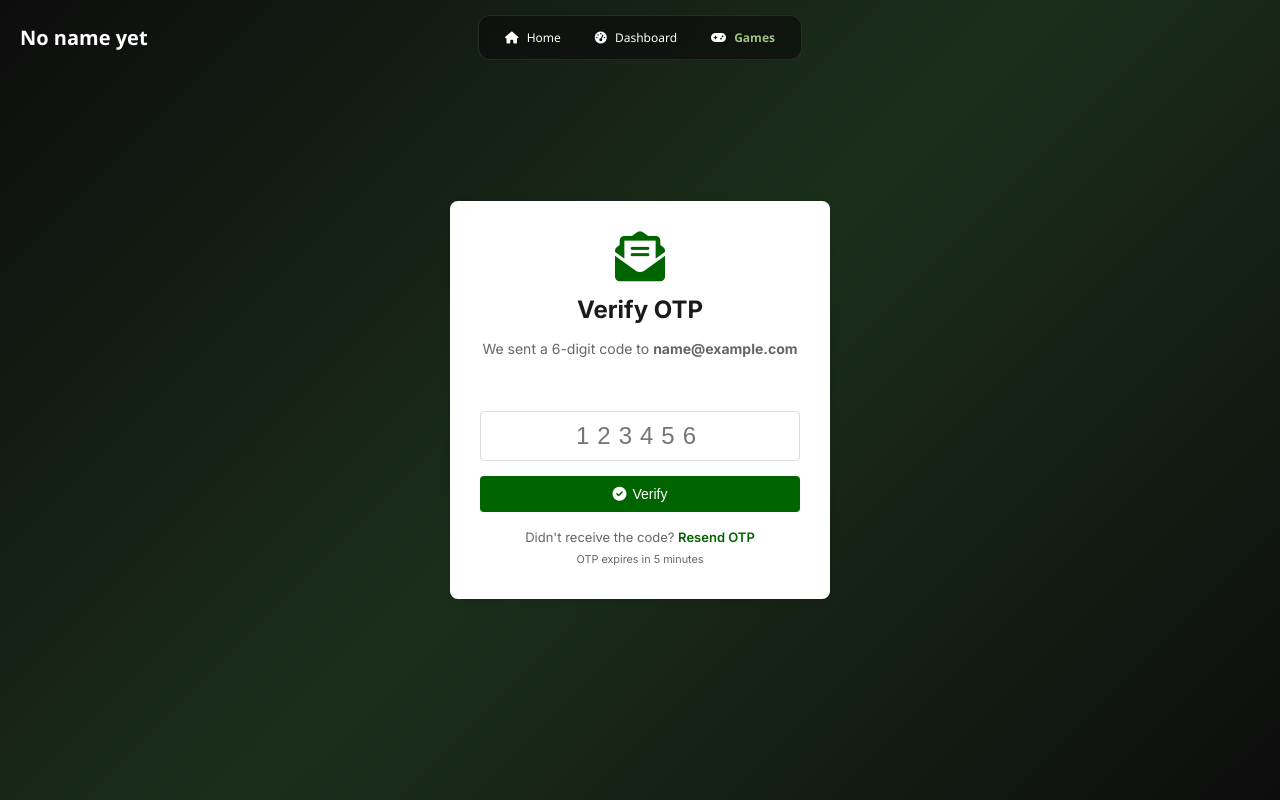
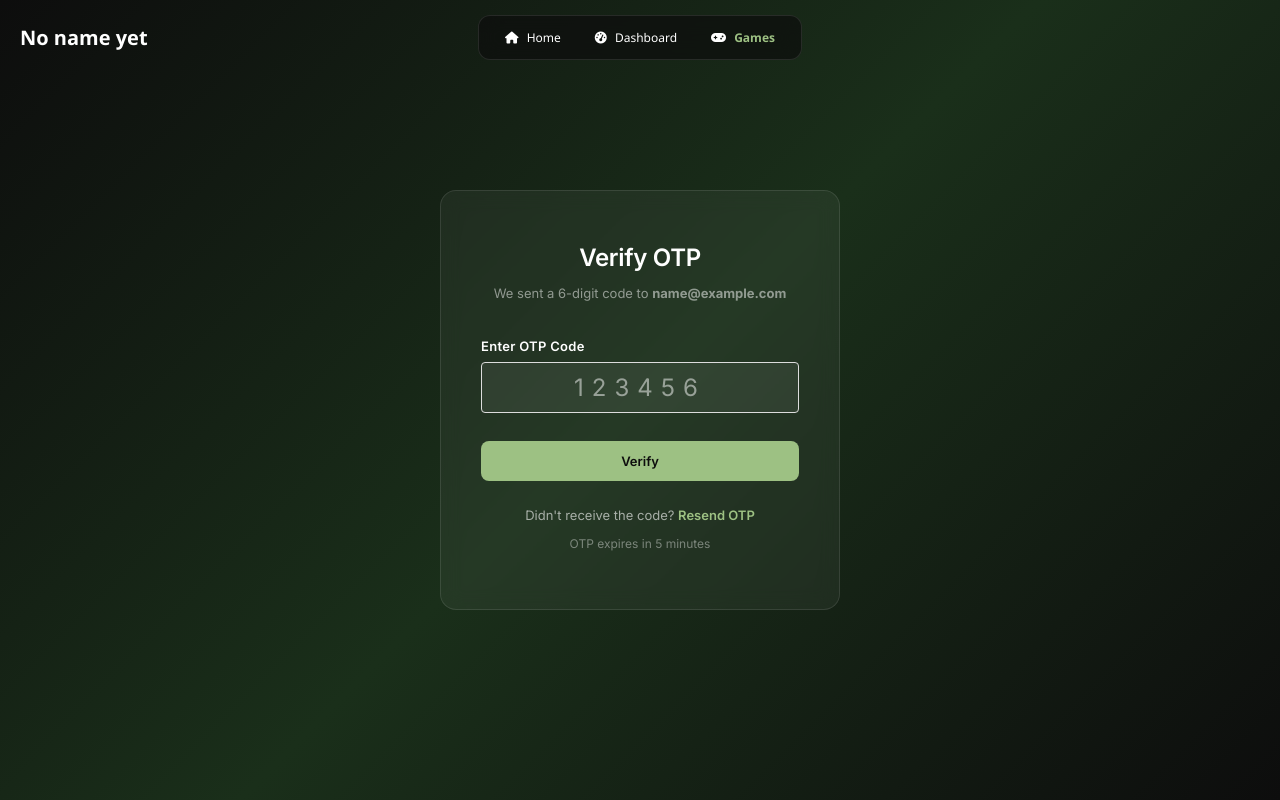
Before and after one commit to matrix505/flask_WEB_SYSTEM_client2, a Flask app: page /verify-otp in a window 1280 px wide. Run offline with Flask 3, Linux system fonts and the light colour scheme; the visitor is signed in with stand-in values (Sample User, id 1).

Commit message:
Reflect design of login/register in otp page

```diff
--- a/static/css/style.css
+++ b/static/css/style.css
@@ -688,6 +688,34 @@
     text-decoration: none;
 }
 
+/* OTP Footer */
+.auth-footer-otp {
+    text-align: center;
+    margin-top: 24px;
+}
+
+.auth-footer-otp p {
+    color: rgba(255, 255, 255, 0.6);
+    font-size: 13px;
+    margin-bottom: 8px;
+}
+
+.auth-footer-otp a {
+    color: #9DC183;
+    font-weight: 600;
+    text-decoration: none;
+    transition: color 0.2s;
+}
+
+.auth-footer-otp a:hover {
+    color: #b5d19d;
+}
+
+.auth-footer-otp .otp-expire {
+    color: rgba(255, 255, 255, 0.4);
+    font-size: 12px;
+}
+
 /* Responsive */
 @media (max-width: 600px) {
     .auth-card {
--- a/templates/verify_otp.html
+++ b/templates/verify_otp.html
@@ -4,28 +4,27 @@
 
 {% block content %}
 <div class="auth-container">
-    <div class="auth-box">
-        <div class="auth-header">
-            <i class="fas fa-envelope-open-text"></i>
-            <h2>Verify OTP</h2>
+    <div class="auth-card">
+        <div class="auth-card-header">
+            <h1>Verify OTP</h1>
             <p>We sent a 6-digit code to <strong>{{ email }}</strong></p>
         </div>
 
         <form method="POST" action="{{ url_for('auth.verify_otp') }}" class="auth-form">
-            <div class="form-group">
-                <label for="otp"><i class="fas fa-key"></i> Enter OTP Code</label>
+            <div class="form-field">
+                <label for="otp">Enter OTP Code</label>
                 <input type="text" id="otp" name="otp" placeholder="123456" maxlength="6" required
                        style="text-align: center; font-size: 24px; letter-spacing: 8px;">
             </div>
 
-            <button type="submit" class="btn btn-primary btn-block">
-                <i class="fas fa-check-circle"></i> Verify
+            <button type="submit" class="auth-btn">
+                Verify
             </button>
         </form>
 
-        <div class="auth-footer">
+        <div class="auth-footer-otp">
             <p>Didn't receive the code? <a href="{{ url_for('auth.resend_otp') }}">Resend OTP</a></p>
-            <p><small>OTP expires in 5 minutes</small></p>
+            <p class="otp-expire">OTP expires in 5 minutes</p>
         </div>
     </div>
 </div>
```
